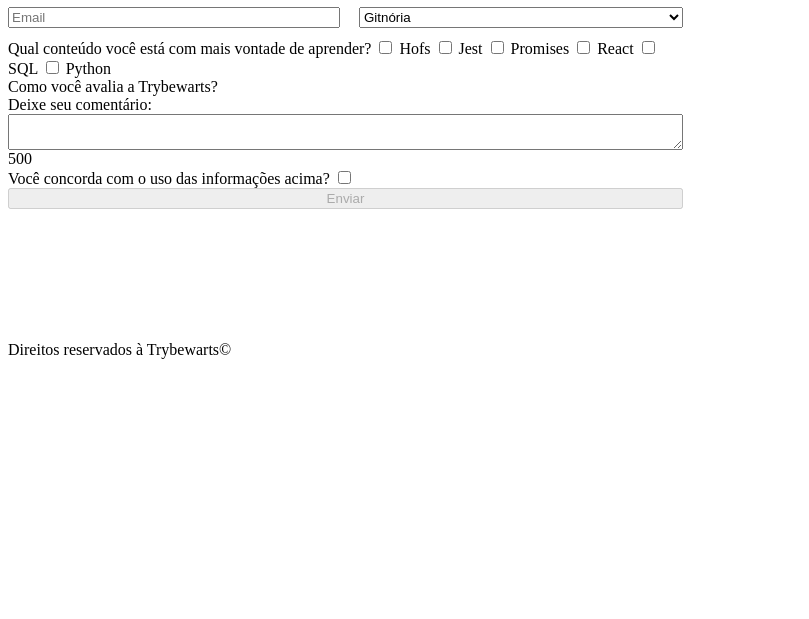
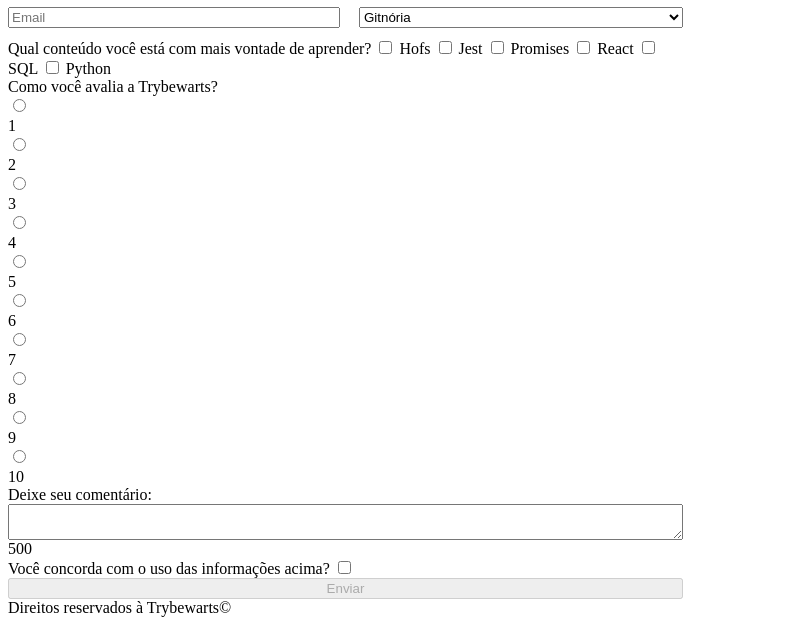
Before and after one commit to michaelfernan/Trybe-Trybewarts, a plain HTML site: page index.html in a window 1280 px wide. Shown: the part 436-1055 px from the top of the page, 0-809 px from the left. Before the commit the page ends 803 px from the top, so only its background shows below. Drawn offline with Linux system fonts and the light colour scheme.

Commit message:
requisitos

```diff
--- a/index.html
+++ b/index.html
@@ -43,7 +43,7 @@
                         <option id="pytherina-house" value="Pytherina">Pytherina</option>
                     </select>
                 </section>
-                <section class="famy">
+                <section class="formulario">
                     <label id="label-content" for="content">Qual conteúdo você está com mais vontade de
                         aprender?</label>
                     <input type="checkbox" class="subject" value="HoFs">
@@ -61,7 +61,26 @@
                 </section>
 
                 <label id="label-rate" for="rate">Como você avalia a Trybewarts?
-
+                    <input type="radio" id="rate1" name="rate" value="1">
+                    <label for="rate1">1</label>
+                    <input type="radio" id="rate2" name="rate" value="2">
+                    <label for="rate2">2</label>
+                    <input type="radio" id="rate3" name="rate" value="3">
+                    <label for="rate3">3</label>
+                    <input type="radio" id="rate4" name="rate" value="4">
+                    <label for="rate4">4</label>
+                    <input type="radio" id="rate5" name="rate" value="5">
+                    <label for="rate5">5</label>
+                    <input type="radio" id="rate6" name="rate" value="6">
+                    <label for="rate6">6</label>
+                    <input type="radio" id="rate7" name="rate" value="7">
+                    <label for="rate7">7</label>
+                    <input type="radio" id="rate8" name="rate" value="8">
+                    <label for="rate8">8</label>
+                    <input type="radio" id="rate9" name="rate" value="9">
+                    <label for="rate9">9</label>
+                    <input type="radio" id="rate10" name="rate" value="10">
+                    <label for="rate10">10</label>
                 </label>
                 <label class="textarea" for="comment">Deixe seu comentário:</label>
                 <textarea id="comment" name="comment" maxlength="500" oninput="updateCharacterCount(this)"></textarea>
@@ -71,7 +90,9 @@
                         type="checkbox" id="agreement" onchange="toggleSubmitButton(this)"></label>
                 <button type="submit" id="submit-btn" disabled>Enviar</button>
             </form>
-
+            <div id="success-message" style="display: none;">
+                <h2>Informações enviadas com sucesso!</h2>
+            </div>
         </div>
         <img id="trybewarts-forms-logo" src="images/trybewarts-colored.svg" alt="Trybewarts Logo">
     </main>
--- a/script.js
+++ b/script.js
@@ -10,3 +10,34 @@
     alert('Email ou senha inválidos.');
   }
 });
+
+function updateCharacterCount(textarea) {
+  const maxLength = textarea.getAttribute('maxlength');
+  const counter = document.getElementById('counter');
+  counter.textContent = maxLength - textarea.value.length;
+}
+
+function toggleSubmitButton(checkbox) {
+  const submitButton = document.getElementById('submit-btn');
+  submitButton.disabled = !checkbox.checked;
+}
+
+document.addEventListener('DOMContentLoaded', () => {
+  const maxLength = 500;
+  const counter = document.getElementById('counter');
+  const textarea = document.getElementById('comment');
+
+  counter.textContent = maxLength.toString();
+
+  textarea.addEventListener('input', () => {
+    const currentLength = textarea.value.length;
+    const remainingLength = maxLength - currentLength;
+
+    counter.textContent = remainingLength.toString();
+
+    if (remainingLength < 0) {
+      textarea.value = textarea.value.slice(0, maxLength);
+      counter.textContent = '0';
+    }
+  });
+});
```
